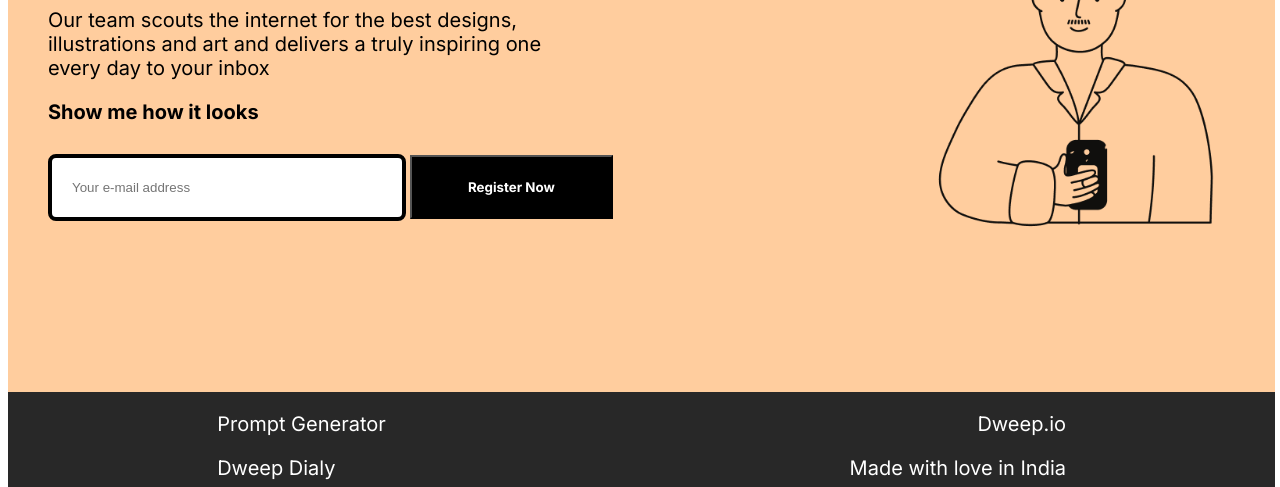
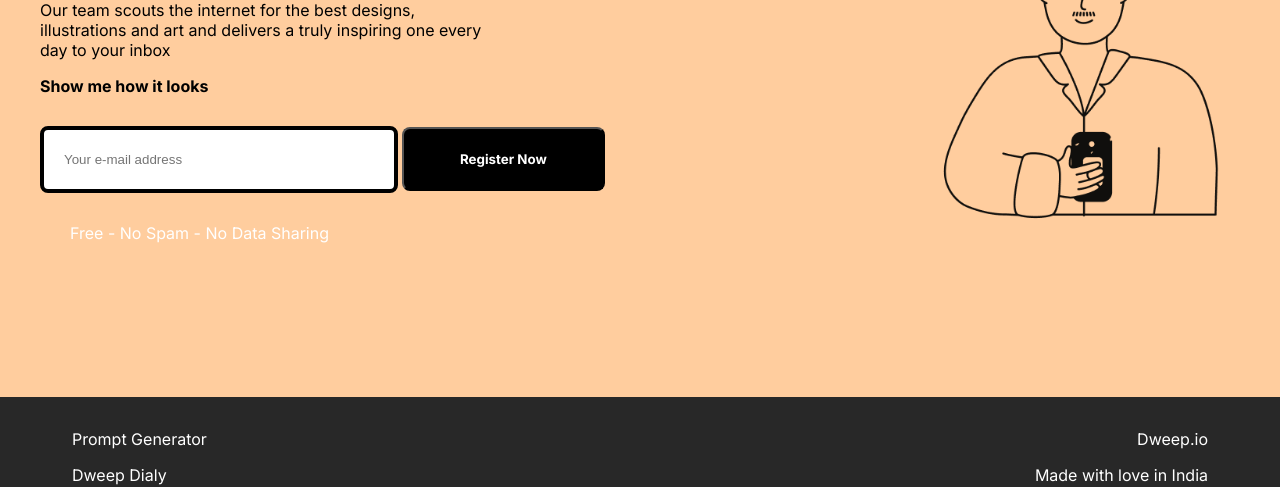
Before and after one commit to Indra211/McP1, a plain HTML site: page index.html in a window 1280 px wide. Shown: the part 136-623 px from the top of the page. Drawn offline with Linux system fonts and the light colour scheme.

Commit message:
margin fixed

```diff
--- a/index.html
+++ b/index.html
@@ -18,7 +18,8 @@
                 <b>Show me how it looks</b>
                 <form>
                     <input type="email" placeholder="Your e-mail address" required />
-                    <button type="submit">Register Now</button>
+                    <button type="submit">Register Now</button><br />
+                    <p>Free - No Spam - No Data Sharing</p>
                 </form>
             </div>
             <div class="person">
--- a/style.css
+++ b/style.css
@@ -2,13 +2,17 @@
 
 :root {
     --font: "Inter", sans-serif;
-    --font-size:20px;
+    --font-size:16px;
 }
+*{
+    margin: 0;
+}
+
 
 .container {
     display: grid;
-    height: 97.5vh;
-    width: 99vw;
+    height: 100vh;
+    width: 100vw;
     grid-template-columns: 1fr;
     grid-template-rows: 2fr 1fr;
 }
@@ -35,13 +39,14 @@
 .text-input>h1 {
     font-family: var(--font);
     font-size: 36px;
-    padding: 0px 60px 0px 0px;
+    padding:  16px 0px;
 
 }
 .text-input>p {
     font-family: var(--font);
     font-size: var(--font-size);
-    width: 500px;
+    padding: 16px 0px;
+    width: 70%;
 }
 
 .text-input>b {
@@ -65,14 +70,21 @@
     background: black;
     font-family: var(--font);
     font-weight: 700;
+    border-radius: 8px;
 }
-
+form>p{
+    padding: 30px;
+    font-family: var(--font);
+    font-size: var(--font-size);
+    font-weight: 400;
+    color: white;
+}
 .child2 {
     background: #282828;
     grid-row: 2/3;
-    padding: 0px 0px;
+    padding: 24px 64px;
     display: flex;
-    justify-content: space-around;
+    justify-content:space-between;
 }
 
 .child2 p {
@@ -80,6 +92,7 @@
     font-family: var(--font);
     font-size: var(--font-size);
     font-weight: 400;
+    padding: 8px;
 }
 
 .social>p {
```
